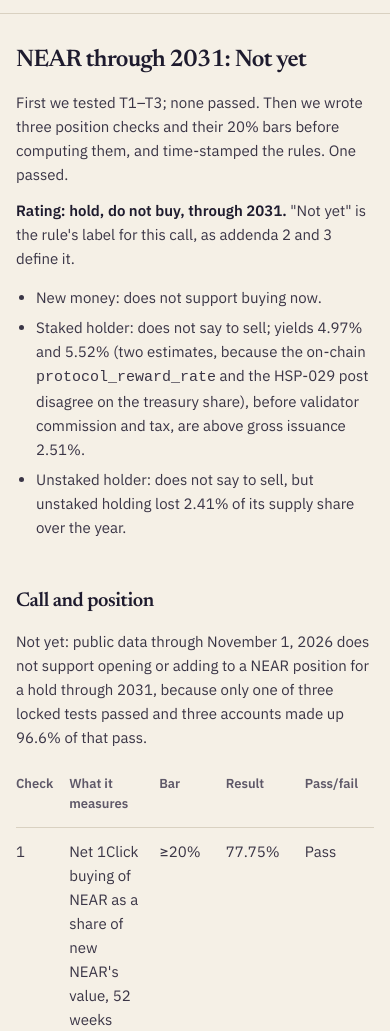
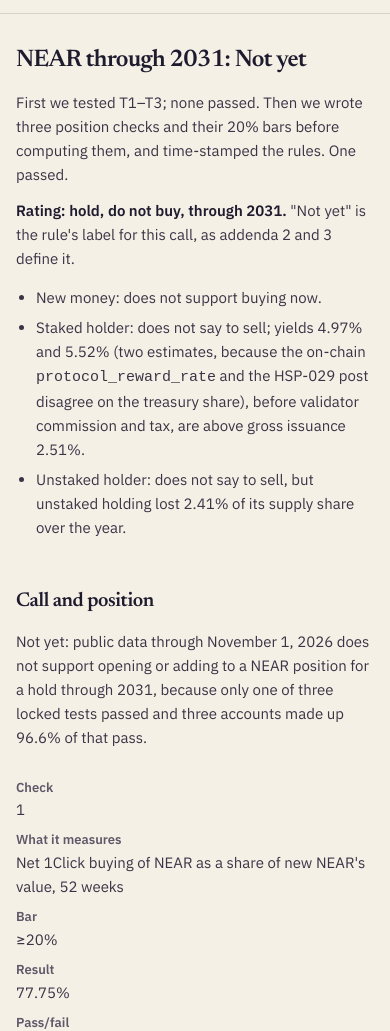
Before and after one commit to zaeem-rafiq/near-investment-thesis, a website: page dashboard/thesis.html in a window 390 px wide. Shown: the part 74-1105 px from the top of the page. Drawn offline with Linux system fonts and the light colour scheme.

Commit message:
Stack thesis tables into labelled rows on phones
At 375 px the thesis check table squeezed "What it measures" into a
column a few words wide. Below 600 px, Markdown tables now show each row
as a block, with the column name above each value, as the model page
already does. Wider screens keep the normal table.

Co-Authored-By: Claude Opus 5.5 <noreply@anthropic.com>

```diff
--- a/dashboard/style.css
+++ b/dashboard/style.css
@@ -120,6 +120,11 @@ footer { margin-top: 32px; padding-top: 24px; border-top: 1px solid var(--border
   .check-cards { grid-template-columns: 1fr; }
   .concentration-row { grid-template-columns: minmax(112px, 132px) minmax(0, 1fr); gap: 12px; }
   .plain-claims li { flex-direction: column; gap: 8px; }
+  .stacked thead { position: absolute; width: 1px; height: 1px; overflow: hidden; clip-path: inset(50%); }
+  .stacked, .stacked tbody, .stacked tr, .stacked td { display: block; }
+  .stacked tr { padding: 12px 0; border-bottom: 1px solid var(--border); }
+  .stacked td { padding: 4px 0; border-bottom: 0; }
+  .stacked td::before { content: attr(data-label); display: block; font-size: 13px; font-weight: 600; color: var(--secondary); }
 }
 @media (prefers-reduced-motion: reduce) { html { scroll-behavior: auto; } }
 tr.excluded td { color: var(--secondary); }
--- a/dashboard/thesis.html
+++ b/dashboard/thesis.html
@@ -9,10 +9,10 @@
 <ul><li>New money: does not support buying now.</li><li>Staked holder: does not say to sell; yields 4.97% and 5.52% (two estimates, because the on-chain <code>protocol_reward_rate</code> and the HSP-029 post disagree on the treasury share), before validator commission and tax, are above gross issuance 2.51%.</li><li>Unstaked holder: does not say to sell, but unstaked holding lost 2.41% of its supply share over the year.</li></ul>
 <h2>Call and position</h2>
 <p>Not yet: public data through November 1, 2026 does not support opening or adding to a NEAR position for a hold through 2031, because only one of three locked tests passed and three accounts made up 96.6% of that pass.</p>
-<div class="table-wrap" tabindex="0"><table><thead><tr><th scope="col">Check</th><th scope="col">What it measures</th><th scope="col">Bar</th><th scope="col">Result</th><th scope="col">Pass/fail</th></tr></thead><tbody><tr><td>1</td><td>Net 1Click buying of NEAR as a share of new NEAR&#39;s value, 52 weeks</td><td>≥20%</td><td>77.75%</td><td>Pass</td></tr><tr><td>2</td><td>Burn plus outside receipts to the three revenue wallets as a share of new NEAR, 36 weeks</td><td>≥20%</td><td>15.08%</td><td>Fail</td></tr><tr><td>3</td><td>Growth in mean daily signers outside the ten biggest apps, fixed by the earlier year&#39;s ranking</td><td>≥+20%</td><td>+14.58%</td><td>Fail</td></tr></tbody></table></div>
+<div class="table-wrap" tabindex="0"><table class="stacked"><thead><tr><th scope="col">Check</th><th scope="col">What it measures</th><th scope="col">Bar</th><th scope="col">Result</th><th scope="col">Pass/fail</th></tr></thead><tbody><tr><td data-label="Check">1</td><td data-label="What it measures">Net 1Click buying of NEAR as a share of new NEAR&#39;s value, 52 weeks</td><td data-label="Bar">≥20%</td><td data-label="Result">77.75%</td><td data-label="Pass/fail">Pass</td></tr><tr><td data-label="Check">2</td><td data-label="What it measures">Burn plus outside receipts to the three revenue wallets as a share of new NEAR, 36 weeks</td><td data-label="Bar">≥20%</td><td data-label="Result">15.08%</td><td data-label="Pass/fail">Fail</td></tr><tr><td data-label="Check">3</td><td data-label="What it measures">Growth in mean daily signers outside the ten biggest apps, fixed by the earlier year&#39;s ranking</td><td data-label="Bar">≥+20%</td><td data-label="Result">+14.58%</td><td data-label="Pass/fail">Fail</td></tr></tbody></table></div>
 <p>T1 usage broadening, FAIL; T2 1Click volume leads usage better than price, CAN&#39;T TELL; T3 burn offsets supply, FAIL.</p>
 <p>Size band, as a share of the reader&#39;s own full position: none now, at most a quarter at Building, full at Own. General research opinion on public data, not personal advice.</p>
-<div class="table-wrap" tabindex="0"><table><thead><tr><th scope="col">Call</th><th scope="col">Condition at a review</th><th scope="col">Size band</th><th scope="col">Meaning for a holder</th></tr></thead><tbody><tr><td>Not yet</td><td>Zero or one check passing</td><td>None</td><td>Does not support adding, and by itself does not say to sell</td></tr><tr><td>Building</td><td>Two or three passing</td><td>At most a quarter of a full position</td><td>Supports a small position at most</td></tr><tr><td>Own</td><td>All three passing in a window that does not overlap the original; first possible 2027-11-01</td><td>Full</td><td>Supports holding a full position through 2031</td></tr><tr><td>Broken</td><td>Check 1 final and Check 2 both below 10% at two reviews in a row, or no outside receipts to the wallets for 13 weeks</td><td>None</td><td>Withdraws the case for holding NEAR on this thesis</td></tr></tbody></table></div>
+<div class="table-wrap" tabindex="0"><table class="stacked"><thead><tr><th scope="col">Call</th><th scope="col">Condition at a review</th><th scope="col">Size band</th><th scope="col">Meaning for a holder</th></tr></thead><tbody><tr><td data-label="Call">Not yet</td><td data-label="Condition at a review">Zero or one check passing</td><td data-label="Size band">None</td><td data-label="Meaning for a holder">Does not support adding, and by itself does not say to sell</td></tr><tr><td data-label="Call">Building</td><td data-label="Condition at a review">Two or three passing</td><td data-label="Size band">At most a quarter of a full position</td><td data-label="Meaning for a holder">Supports a small position at most</td></tr><tr><td data-label="Call">Own</td><td data-label="Condition at a review">All three passing in a window that does not overlap the original; first possible 2027-11-01</td><td data-label="Size band">Full</td><td data-label="Meaning for a holder">Supports holding a full position through 2031</td></tr><tr><td data-label="Call">Broken</td><td data-label="Condition at a review">Check 1 final and Check 2 both below 10% at two reviews in a row, or no outside receipts to the wallets for 13 weeks</td><td data-label="Size band">None</td><td data-label="Meaning for a holder">Withdraws the case for holding NEAR on this thesis</td></tr></tbody></table></div>
 <p>Not official, how the call moves with the bar, using the same results: at a 10% bar all three checks pass, giving Building, because Own needs a non-overlapping window; at 15%, two pass (Checks 1 and 2), giving Building; at 20% or 25%, only Check 1 passes, giving Not yet. At any bar from 10% to 25%, the size band is none or at most a quarter; no bar gives a full position before 2027-11-01.</p>
 <h2>Holder facts</h2>
 <p>Control: the bought NEAR is held by two Sputnik DAOs and one multisig. Spending needs two approvals in each DAO and two confirmations in the multisig; none of the three has a full-access key; one DAO&#39;s admin role can change its rules with a single vote. DefiLlama&#39;s holders revenue matches the wallet receipts within 0.04%. That is a consistency check, not independent confirmation, because DefiLlama measures revenue from the same wallets.</p>
--- a/scripts/report.mjs
+++ b/scripts/report.mjs
@@ -621,7 +621,7 @@ export function thesisHTML(md) {
       flush();
       const head = cells(line), body = [];
       for (i++; lines[i + 1]?.startsWith('|'); ) body.push(cells(lines[++i]));
-      out.push(`<div class="table-wrap" tabindex="0"><table><thead><tr>${head.map(c => `<th scope="col">${inlineMd(c)}</th>`).join('')}</tr></thead><tbody>${body.map(r => `<tr>${r.map(c => `<td>${inlineMd(c)}</td>`).join('')}</tr>`).join('')}</tbody></table></div>`);
+      out.push(`<div class="table-wrap" tabindex="0"><table class="stacked"><thead><tr>${head.map(c => `<th scope="col">${inlineMd(c)}</th>`).join('')}</tr></thead><tbody>${body.map(r => `<tr>${r.map((c, j) => `<td data-label="${escape((head[j] || '').replace(/[`*]/g, ''))}">${inlineMd(c)}</td>`).join('')}</tr>`).join('')}</tbody></table></div>`);
     } else if (li) { if (para.length) { const l = list; list = []; flush(); list = l; } list.push(li[1]); }
     else if (!line.trim()) flush();
     else if (list.length && /^\s+/.test(line)) list[list.length - 1] += ' ' + line.trim();
--- a/web/style.css
+++ b/web/style.css
@@ -120,6 +120,11 @@ footer { margin-top: 32px; padding-top: 24px; border-top: 1px solid var(--border
   .check-cards { grid-template-columns: 1fr; }
   .concentration-row { grid-template-columns: minmax(112px, 132px) minmax(0, 1fr); gap: 12px; }
   .plain-claims li { flex-direction: column; gap: 8px; }
+  .stacked thead { position: absolute; width: 1px; height: 1px; overflow: hidden; clip-path: inset(50%); }
+  .stacked, .stacked tbody, .stacked tr, .stacked td { display: block; }
+  .stacked tr { padding: 12px 0; border-bottom: 1px solid var(--border); }
+  .stacked td { padding: 4px 0; border-bottom: 0; }
+  .stacked td::before { content: attr(data-label); display: block; font-size: 13px; font-weight: 600; color: var(--secondary); }
 }
 @media (prefers-reduced-motion: reduce) { html { scroll-behavior: auto; } }
 tr.excluded td { color: var(--secondary); }
```
Also changed, not shown: tests/report.test.mjs (+6 -1 lines).
